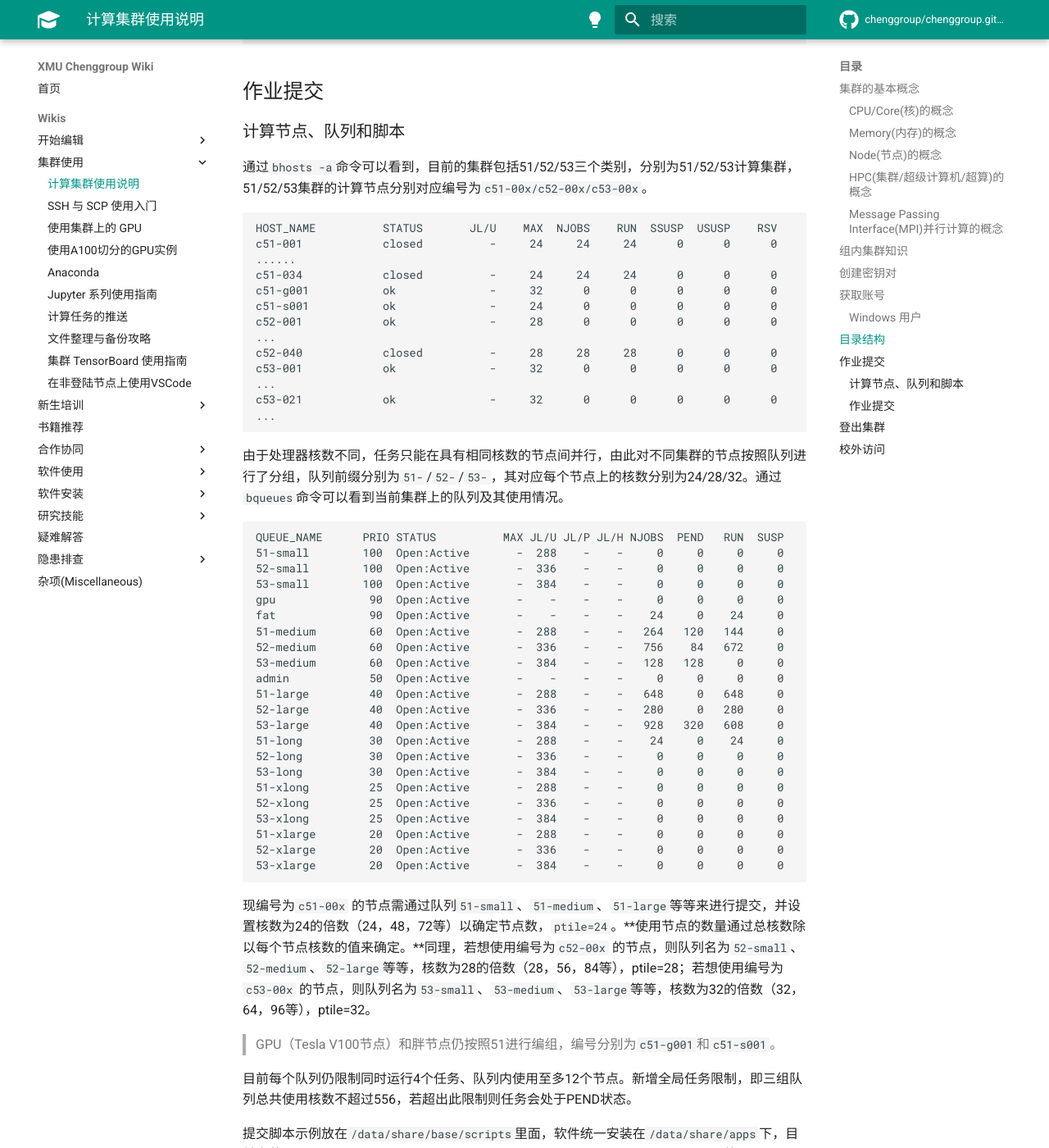
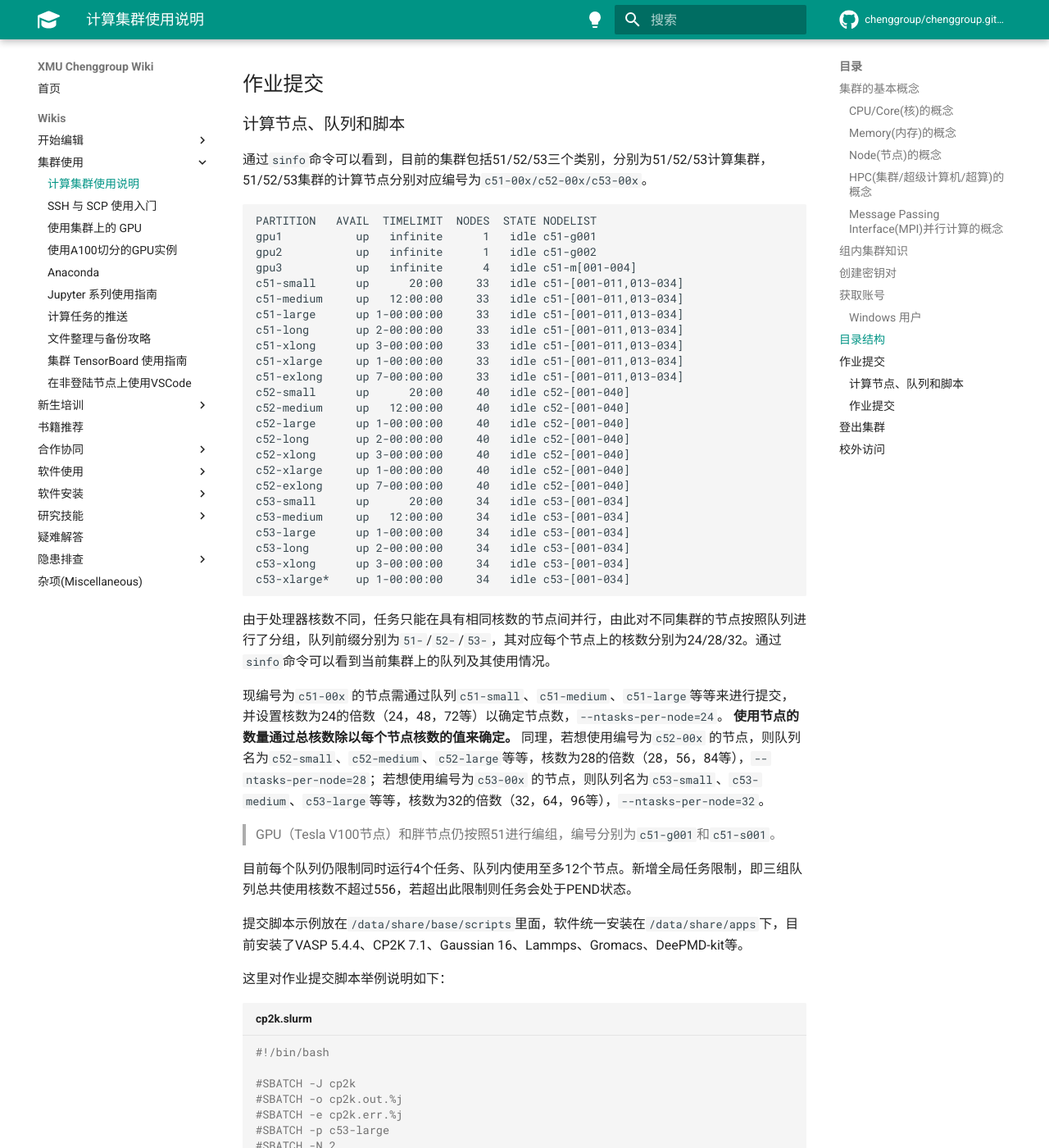
Before and after one commit to chenggroup/chenggroup.github.io, an MkDocs documentation site: the page built from docs/wiki/cluster_usage/cluster_usage.md, in a window 1280 px wide and 1400 px high, scrolled down 3444 px. Shown: the whole window at 82% size. Built offline with MkDocs 1.6.1 and Material for MkDocs 9.7.7, drawn with Linux system fonts in a browser that asks for light colours; comment, search, counter and statistics services are not loaded; some of the changed text lies outside the part shown.

Commit message:
Squashed commit of the following:
commit ac1dc28923fd5dff9c5d506b6795bd5cc0c40331
Author: Cloudac7 <812556867@qq.com>
Date:   Tue Apr 11 21:02:38 2023 +0800

    update slurm script

commit cecf4f3199c0764fc3d055603bc29b8e12fdc643
Merge: 7a2263d 71bfc15
Author: Cloudac7 <812556867@qq.com>
Date:   Tue Apr 11 20:26:50 2023 +0800

    Merge branch 'master' into slurm

commit 7a2263d6e8dcbf3263c0611ffcb73a1f475bb466
Author: Cloudac7 <812556867@qq.com>
Date:   Wed Mar 15 10:57:44 2023 +0800

    add slurm usage

````diff
--- a/docs/wiki/cluster_usage/cluster_usage.md
+++ b/docs/wiki/cluster_usage/cluster_usage.md
@@ -8,24 +8,29 @@ comments: true
 
 ## 集群的基本概念
 ### CPU/Core(核)的概念
+
 `CPU` 是 Central Processing Unit 的缩写。比起全称，他的缩写更为大家所熟知。我们买电脑时都会看这个电脑拥有几个 CPU。CPU可以计算数字或者执行你的代码等等。每个CPU有多个计算核心(Core)，调度系统可按照所需核心数对任务使用的资源进行分配，因而在实际使用中，我们常常用`核`代替`CPU`这个表述。
 ### Memory(内存)的概念
 
 `内存`(Memory)就是储存数据的地方。跟硬盘(disk)储存的数据不同，`内存`里的数据可以直接被 `核` 读取。跟你在硬盘里储存的数据类似，只是它被`核`读取的速度更快。当执行程序时，有一些数据会先被读入`内存`，然后再执行计算。因此内存越大，被读入的数据也就越多，能够同时处理的数据也就越多，代码运行的时间会更短。
 
 ### Node(节点)的概念
+
 `节点`(Node)换个日常的说法就是你的`电脑`，比如一台台式机或者笔记本电脑。它由若干个`核`和一个`内存`组成。因此可以把`节点`简单理解成日常见到的电脑(主机)。
 
 ### HPC(集群/超级计算机/超算)的概念
+
 `HPC`就是High Performance Cluster的缩写，又称为超级计算机，高性能集群等。它由若干个`节点`组成。实际使用中，这些`节点`会有不同的角色，通常包含`登录节点`，`管理节点`和`计算节点`等。`登录节点`顾名思义就是用来登录的`节点`。用户从自己电脑可以登录到`登录节点`。`计算节点`是用来计算的节点，他们的唯一使命就是计算。`管理节点`比较特殊，用来管理`计算节点`，比如分配某某计算任务给某几个`计算节点`来算。
 
 ### Message Passing Interface(MPI)并行计算的概念
+
 `并行计算`是若干个`节点`一起执行计算的意思。从`节点`的概念可以知道，一个`节点`的`内存`和`核`肯定是有限。比如，现有一个`节点`有24个`核`和32GB的`内存`，我们想执行一个计算，用到48个`核`，自然需要用到两个`节点`。问题是另一个`节点`的24个`核`如何读取到第一个`节点`的`内存`里的数据?这一个时候就要用到`MPI`/`并行计算`了。`MPI`是信息传输界面的简称。是一种告诉`节点`怎么跨节点读取`内存`的代码。也就是说这是计算机代码的一部分，我们常用的计算软件`vasp`或`cp2k`都已经写入了，所以只要直接使用便可以。
 
 ## 组内集群知识
+
 本课题组使用 Zeus 计算集群提交计算任务进行计算模拟。Zeus 集群由两个登陆节点、一个管理节点、三个计算集群构成，每个计算集群包含多个计算节点（含六个 GPU 节点和一个大内存胖节点），其中 GPU 节点包括一个安装有 4 张 V100 的节点、一个安装有4张 A100 的节点和四个安装有 8 张 2080 Ti 的节点。
 
-目前，所有 CPU 节点可以通过同一登陆节点进行提交，以下对集群使用的一些注意事项进行说明。关于 GPU 的使用，请参考[使用集群上的GPU](/wiki/集群使用/gpu_usage)。
+目前，所有 CPU 节点可以通过同一登陆节点进行提交，以下对集群使用的一些注意事项进行说明。关于 GPU 的使用，请参考[使用集群上的GPU](./gpu_usage.md)。
 
 使用上述集群之前，你必须拥有一个账号才能进行任务提交。申请账号请联系集群管理员。
 
@@ -107,52 +112,38 @@ Zeus 集群具有如下的目录结构，为了保持统一性，请在`/data/us
 
 ### 计算节点、队列和脚本
 
-通过`bhosts -a`命令可以看到，目前的集群包括51/52/53三个类别，分别为51/52/53计算集群，51/52/53集群的计算节点分别对应编号为`c51-00x/c52-00x/c53-00x`。
+通过`sinfo`命令可以看到，目前的集群包括51/52/53三个类别，分别为51/52/53计算集群，51/52/53集群的计算节点分别对应编号为`c51-00x/c52-00x/c53-00x`。
 
 ```
-HOST_NAME          STATUS       JL/U    MAX  NJOBS    RUN  SSUSP  USUSP    RSV
-c51-001            closed          -     24     24     24      0      0      0
-......
-c51-034            closed          -     24     24     24      0      0      0
-c51-g001           ok              -     32      0      0      0      0      0
-c51-s001           ok              -     24      0      0      0      0      0
-c52-001            ok              -     28      0      0      0      0      0
-...
-c52-040            closed          -     28     28     28      0      0      0
-c53-001            ok              -     32      0      0      0      0      0
-...
-c53-021            ok              -     32      0      0      0      0      0
-...
+PARTITION   AVAIL  TIMELIMIT  NODES  STATE NODELIST
+gpu1           up   infinite      1   idle c51-g001
+gpu2           up   infinite      1   idle c51-g002
+gpu3           up   infinite      4   idle c51-m[001-004]
+c51-small      up      20:00     33   idle c51-[001-011,013-034]
+c51-medium     up   12:00:00     33   idle c51-[001-011,013-034]
+c51-large      up 1-00:00:00     33   idle c51-[001-011,013-034]
+c51-long       up 2-00:00:00     33   idle c51-[001-011,013-034]
+c51-xlong      up 3-00:00:00     33   idle c51-[001-011,013-034]
+c51-xlarge     up 1-00:00:00     33   idle c51-[001-011,013-034]
+c51-exlong     up 7-00:00:00     33   idle c51-[001-011,013-034]
+c52-small      up      20:00     40   idle c52-[001-040]
+c52-medium     up   12:00:00     40   idle c52-[001-040]
+c52-large      up 1-00:00:00     40   idle c52-[001-040]
+c52-long       up 2-00:00:00     40   idle c52-[001-040]
+c52-xlong      up 3-00:00:00     40   idle c52-[001-040]
+c52-xlarge     up 1-00:00:00     40   idle c52-[001-040]
+c52-exlong     up 7-00:00:00     40   idle c52-[001-040]
+c53-small      up      20:00     34   idle c53-[001-034]
+c53-medium     up   12:00:00     34   idle c53-[001-034]
+c53-large      up 1-00:00:00     34   idle c53-[001-034]
+c53-long       up 2-00:00:00     34   idle c53-[001-034]
+c53-xlong      up 3-00:00:00     34   idle c53-[001-034]
+c53-xlarge*    up 1-00:00:00     34   idle c53-[001-034]
 ```
 
-由于处理器核数不同，任务只能在具有相同核数的节点间并行，由此对不同集群的节点按照队列进行了分组，队列前缀分别为`51-`/`52-`/`53-`，其对应每个节点上的核数分别为24/28/32。通过`bqueues`命令可以看到当前集群上的队列及其使用情况。
+由于处理器核数不同，任务只能在具有相同核数的节点间并行，由此对不同集群的节点按照队列进行了分组，队列前缀分别为`51-`/`52-`/`53-`，其对应每个节点上的核数分别为24/28/32。通过`sinfo`命令可以看到当前集群上的队列及其使用情况。
 
-```
-QUEUE_NAME      PRIO STATUS          MAX JL/U JL/P JL/H NJOBS  PEND   RUN  SUSP
-51-small        100  Open:Active       -  288    -    -     0     0     0     0
-52-small        100  Open:Active       -  336    -    -     0     0     0     0
-53-small        100  Open:Active       -  384    -    -     0     0     0     0
-gpu              90  Open:Active       -    -    -    -     0     0     0     0
-fat              90  Open:Active       -    -    -    -    24     0    24     0
-51-medium        60  Open:Active       -  288    -    -   264   120   144     0
-52-medium        60  Open:Active       -  336    -    -   756    84   672     0
-53-medium        60  Open:Active       -  384    -    -   128   128     0     0
-admin            50  Open:Active       -    -    -    -     0     0     0     0
-51-large         40  Open:Active       -  288    -    -   648     0   648     0
-52-large         40  Open:Active       -  336    -    -   280     0   280     0
-53-large         40  Open:Active       -  384    -    -   928   320   608     0
-51-long          30  Open:Active       -  288    -    -    24     0    24     0
-52-long          30  Open:Active       -  336    -    -     0     0     0     0
-53-long          30  Open:Active       -  384    -    -     0     0     0     0
-51-xlong         25  Open:Active       -  288    -    -     0     0     0     0
-52-xlong         25  Open:Active       -  336    -    -     0     0     0     0
-53-xlong         25  Open:Active       -  384    -    -     0     0     0     0
-51-xlarge        20  Open:Active       -  288    -    -     0     0     0     0
-52-xlarge        20  Open:Active       -  336    -    -     0     0     0     0
-53-xlarge        20  Open:Active       -  384    -    -     0     0     0     0
-```
-
-现编号为`c51-00x` 的节点需通过队列`51-small`、`51-medium`、`51-large`等等来进行提交，并设置核数为24的倍数（24，48，72等）以确定节点数，`ptile=24`。**使用节点的数量通过总核数除以每个节点核数的值来确定。**同理，若想使用编号为`c52-00x` 的节点，则队列名为`52-small`、`52-medium`、`52-large`等等，核数为28的倍数（28，56，84等），ptile=28；若想使用编号为`c53-00x` 的节点，则队列名为`53-small`、`53-medium`、`53-large`等等，核数为32的倍数（32，64，96等），ptile=32。
+现编号为`c51-00x` 的节点需通过队列`c51-small`、`c51-medium`、`c51-large`等等来进行提交，并设置核数为24的倍数（24，48，72等）以确定节点数，`--ntasks-per-node=24`。 **使用节点的数量通过总核数除以每个节点核数的值来确定。** 同理，若想使用编号为`c52-00x` 的节点，则队列名为`c52-small`、`c52-medium`、`c52-large`等等，核数为28的倍数（28，56，84等），`--ntasks-per-node=28`；若想使用编号为`c53-00x` 的节点，则队列名为`c53-small`、`c53-medium`、`c53-large`等等，核数为32的倍数（32，64，96等），`--ntasks-per-node=32`。
 
 > GPU（Tesla V100节点）和胖节点仍按照51进行编组，编号分别为`c51-g001`和`c51-s001`。
 
@@ -162,17 +153,19 @@ admin            50  Open:Active       -    -    -    -     0     0     0     0
 
 这里对作业提交脚本举例说明如下：
 
-```bash
+```bash title="cp2k.slurm"
 #!/bin/bash
-#BSUB -q 51-large
-#BSUB -W 24:00
-#BSUB -J cp2k
-#BSUB -o cp2k.%J.stdout
-#BSUB -e cp2k.%J.stderr
-#BSUB -n 72
-#BSUB -R "span[ptile=24]"
+
+#SBATCH -J cp2k
+#SBATCH -o cp2k.out.%j
+#SBATCH -e cp2k.err.%j
+#SBATCH -p c53-large
+#SBATCH -N 2
+#SBATCH --ntasks-per-node=32
+#SBATCH --exclusive
 
 # add modulefiles
+ulimit -s unlimited
 module load intel/17.5.239 mpi/intel/2017.5.239
 module load gcc/5.5.0
 module load cp2k/7.1
@@ -182,10 +175,10 @@ mpiexec.hydra cp2k.popt input.inp >& output_$LSB_JOBID
 
 其中：
 
-- `#BSUB -q 队列名` 用于指定作业提交的队列。
-- `#BSUB -W hh:mm` 用于指定任务所需的时间（Walltime），若运行超过`hh:mm`，则任务会被管理系统杀死。对于不同类型的队列，Walltime上限有所不同。对`small`队列要求在20分钟以内，对`medium`要求在12小时以内，对`large`和`xlarge`要求在24小时以内，对`long`要求在48小时以内，对`xlong`则在72小时以内。
-- `#BSUB -J cp2k`指定作业名称，一般按照实际计算来取名以方便查看完成情况。
-- `#BSUB -n 72`指定作业提交的总核数，`#BSUB -R "span[ptile=24]"`指定提交队列的每个节点上的CPU总核数。使用节点的数量通过总核数除以每个节点核数的值来确定，即用`-n`后的数值除以`ptile=`后的数值，例如这里通过指定72个核，在51队列中选取3个节点进行并行计算。
+- `#SBATCH -p 队列名` 用于指定作业提交的队列。
+- `#SBATCH -t hh:mm:ss` 用于指定任务所需的时间（Walltime），若运行超过`hh:mm:ss`，则任务会被管理系统杀死。对于不同类型的队列，Walltime上限有所不同。对`small`队列要求在20分钟以内，对`medium`要求在12小时以内，对`large`和`xlarge`要求在24小时以内，对`long`要求在48小时以内，对`xlong`则在72小时以内。
+- `#SBATCH --job-name=cp2k`指定作业名称，一般按照实际计算来取名以方便查看完成情况。
+- `#SBATCH -N 72`指定作业提交的总核数，`#SBATCH --ntasks-per-node=24`指定提交队列的每个节点上的CPU总核数。使用节点的数量通过总核数除以每个节点核数的值来确定，即用`-N`后的数值除以`--ntasks-per-node=`后的数值，例如这里通过指定72个核，在51队列中选取3个节点进行并行计算。
 - `module load xxx `用于加载环境，保持`/data/share/base/scripts`示例中的写法即可。
 - `mpiexec.hydra cp2k.popt input.inp >& output_$LSB_JOBID`是实际执行任务的命令。
 
@@ -193,10 +186,10 @@ mpiexec.hydra cp2k.popt input.inp >& output_$LSB_JOBID
 
 ### 作业提交
 
-若用户已经准备好相应计算的输入和提交脚本，则可以对任务进行提交。例如提交脚本文件名为`cp2k.lsf`，则提交命令为：
+若用户已经准备好相应计算的输入和提交脚本，则可以对任务进行提交。例如提交脚本文件名为`cp2k.slurm`，则提交命令为：
 
 ```bash
-bsub < cp2k.lsf
+sbatch cp2k.slurm
 ```
 
 若提交成功，可以看到以下提示：
@@ -229,7 +222,8 @@ bkill 1360
 若看到 `Job <1360> is being terminated` 的提示，则说明停止任务的请求已经发出。一段时间后，该任务即被杀死。
 
 !!! tip "链接"
-    更多使用教程和说明请参考：<a href='http://202.38.95.90/zlsc/pxjz/201408/W020140804352832330063.pdf'> LSF作业调度系统使用指南</a>
+    - 更多使用教程和说明请参考：[Slurm作业调度系统使用指南](http://hmli.ustc.edu.cn/doc/userguide/slurm-userguide.pdf'>)
+    - 关于Slurm系统和其他调度系统间的命令对照，请参考官方提供的 [Rosetta石碑](https://slurm.schedmd.com/rosetta.pdf)
 
 ## 登出集群
 
````
Also changed, not shown: other parts of docs/wiki/cluster_usage/cluster_usage.md (+4 -4 lines), docs/wiki/cluster_usage/gpu_usage.md (+0 -2 lines), docs/wiki/software_usage/DP-GEN.md (+5 -5 lines).
